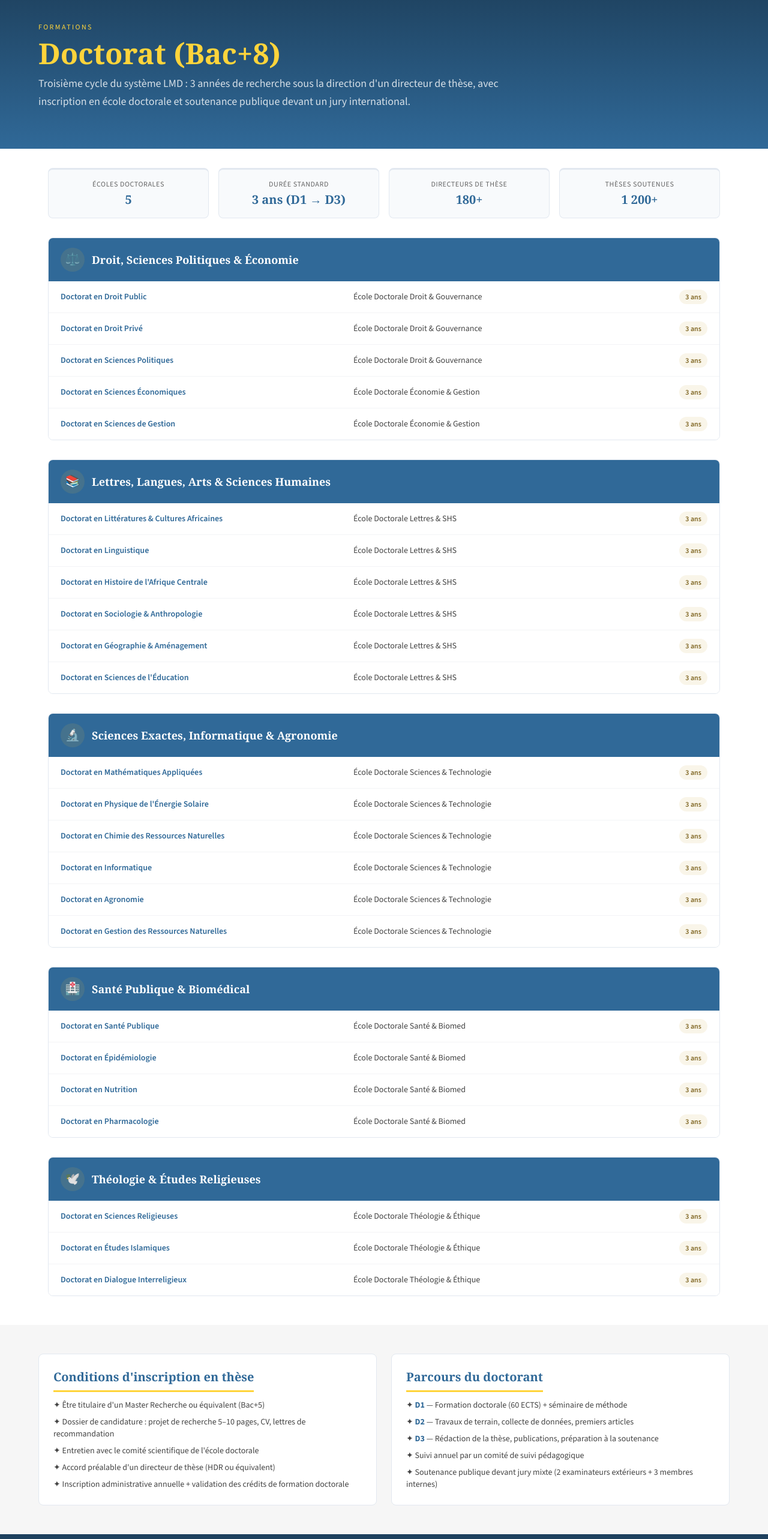
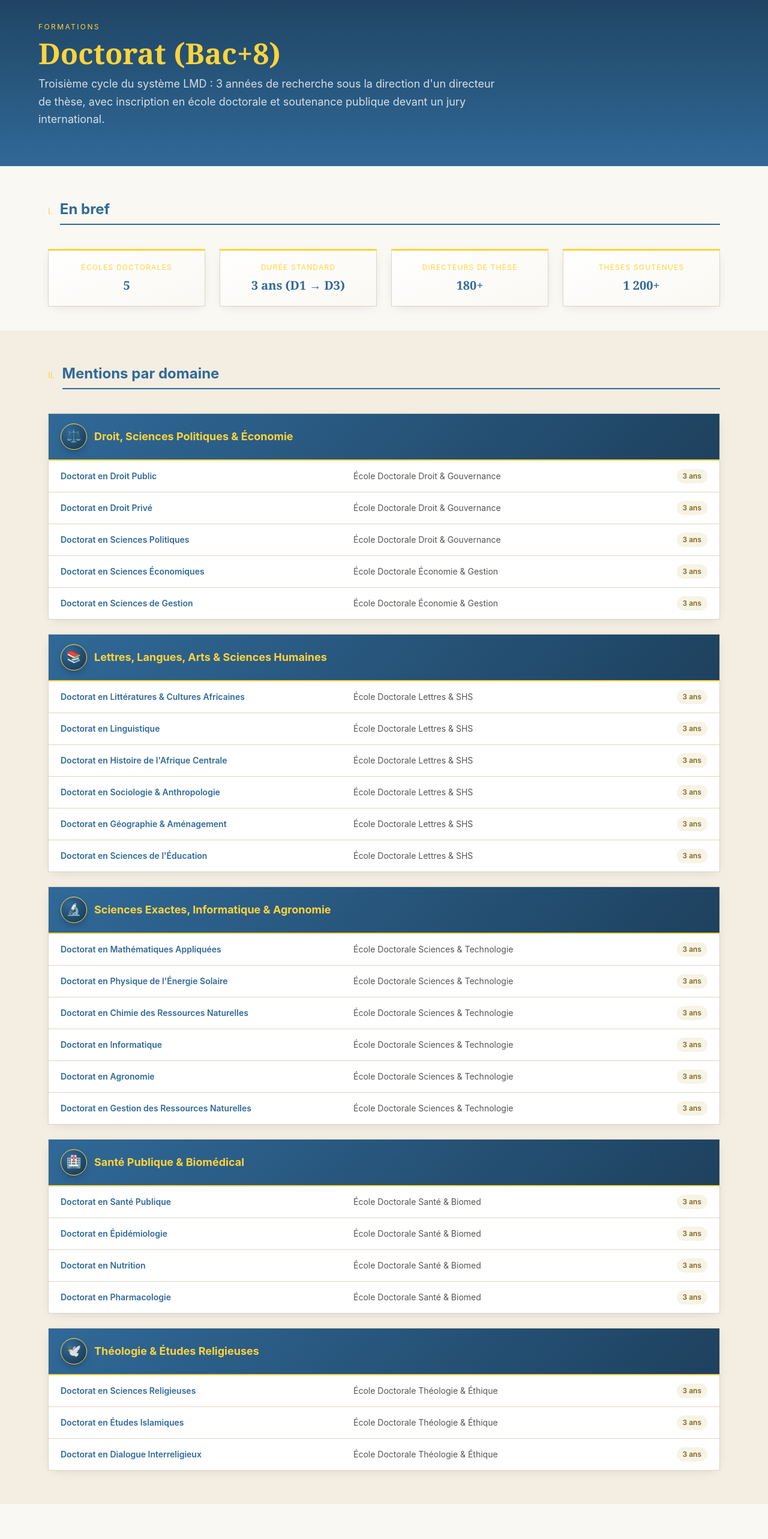
Before and after one commit to Barya696/universite-ndjamena-official-web, a React (Vite) app in the folder frontend/: page /universite/formations/doctorat in a window 1280 px wide. Shown: the part 80-2646 px from the top of the page at 60% size. Built offline with nearby package versions, Linux system fonts and the light colour scheme.

Commit message:
Doctorat

```diff
--- a/frontend/src/app/Components/Universites/Formations/Doctorat.tsx
+++ b/frontend/src/app/Components/Universites/Formations/Doctorat.tsx
@@ -1,7 +1,22 @@
 import { BRAND } from "../../Utils/brand";
 
 const NAVY = BRAND.navy;
+const NAVY_DEEP = BRAND.navyDeep;
 const GOLD = BRAND.gold;
+const PARCHMENT = "#FAF8F3";
+const PARCHMENT_ALT = "#F3EEE1";
+const LINE = "#DDD6C4";
+const INK_SOFT = "#565553";
+const SHADOW = "0 4px 18px -8px rgba(20,30,55,0.18)";
+// Matches the sans-serif used in the site footer / HistoireMission page.
+const FONT = "'Inter', ui-sans-serif, system-ui, -apple-system, sans-serif";
+
+const STATS = [
+  { k: "Écoles doctorales", v: "5" },
+  { k: "Durée standard", v: "3 ans (D1 → D3)" },
+  { k: "Directeurs de thèse", v: "180+" },
+  { k: "Thèses soutenues", v: "1 200+" },
+];
 
 const DOCTORATS: {
   domaine: string;
@@ -64,17 +79,67 @@ const DOCTORATS: {
   },
 ];
 
+const CONDITIONS = [
+  "Être titulaire d'un Master Recherche ou équivalent (Bac+5)",
+  "Dossier de candidature : projet de recherche 5–10 pages, CV, lettres de recommandation",
+  "Entretien avec le comité scientifique de l'école doctorale",
+  "Accord préalable d'un directeur de thèse (HDR ou équivalent)",
+  "Inscription administrative annuelle + validation des crédits de formation doctorale",
+];
+
+const PARCOURS = [
+  { strong: "D1", rest: "— Formation doctorale (60 ECTS) + séminaire de méthode" },
+  { strong: "D2", rest: "— Travaux de terrain, collecte de données, premiers articles" },
+  { strong: "D3", rest: "— Rédaction de la thèse, publications, préparation à la soutenance" },
+  { strong: "", rest: "Suivi annuel par un comité de suivi pédagogique" },
+  { strong: "", rest: "Soutenance publique devant jury mixte (2 examinateurs extérieurs + 3 membres internes)" },
+];
+
+function SectionHeading({ roman, title }: { roman: string; title: string }) {
+  return (
+    <div className="flex items-baseline gap-3 mb-8">
+      <span className="text-sm" style={{ color: GOLD, fontFamily: FONT }}>
+        {roman}
+      </span>
+      <h2 className="text-2xl font-bold pb-2 flex-1" style={{ color: NAVY, fontFamily: FONT, borderBottom: `2px solid ${NAVY}` }}>
+        {title}
+      </h2>
+    </div>
+  );
+}
+
+// Emoji-glyph medallion, set in the same navy-fill / gold-ring language
+// as the icon badges used across the site (see HistoireMission's MissionIcon).
+function DomaineIcon({ glyph }: { glyph: string }) {
+  return (
+    <span
+      className="inline-flex items-center justify-center shrink-0 text-xl"
+      style={{
+        width: 44,
+        height: 44,
+        borderRadius: "9999px",
+        background: `radial-gradient(circle at 32% 28%, ${NAVY} 0%, ${NAVY_DEEP} 75%)`,
+        border: `1px solid ${GOLD}`,
+        boxShadow: `0 6px 14px -6px rgba(10,20,40,0.55), inset 0 1px 1px rgba(255,255,255,0.18)`,
+      }}
+    >
+      {glyph}
+    </span>
+  );
+}
+
 export default function Doctorat() {
   return (
-    <div className="bg-white min-h-screen">
+    <div style={{ background: PARCHMENT }} className="min-h-screen">
+      {/* EN-TÊTE — matches the other "Formations" pages */}
       <section
         className="py-16 px-4 md:px-[50px]"
         style={{
-          background: `linear-gradient(180deg, ${BRAND.navyDeep} 0%, ${NAVY} 100%)`,
+          background: `linear-gradient(180deg, ${NAVY_DEEP} 0%, ${NAVY} 100%)`,
         }}
       >
         <div className="max-w-6xl mx-auto">
-          <p className="uppercase tracking-[0.2em] text-xs mb-3" style={{ color: GOLD }}>
+          <p className="uppercase tracking-[0.2em] text-xs mb-3" style={{ color: GOLD, fontFamily: FONT }}>
             Formations
           </p>
           <h1
@@ -83,7 +148,7 @@ export default function Doctorat() {
           >
             Doctorat (Bac+8)
           </h1>
-          <p className="text-lg text-white/80 max-w-3xl leading-relaxed">
+          <p className="text-lg text-white/80 max-w-3xl leading-relaxed" style={{ fontFamily: FONT }}>
             Troisième cycle du système LMD : 3 années de recherche sous la direction
             d'un directeur de thèse, avec inscription en école doctorale et soutenance
             publique devant un jury international.
@@ -91,20 +156,24 @@ export default function Doctorat() {
         </div>
       </section>
 
-      <section className="max-w-6xl mx-auto px-4 py-8">
-        <div className="grid md:grid-cols-4 gap-4 text-sm">
-          {[
-            { k: "Écoles doctorales", v: "5" },
-            { k: "Durée standard", v: "3 ans (D1 → D3)" },
-            { k: "Directeurs de thèse", v: "180+" },
-            { k: "Thèses soutenues", v: "1 200+" },
-          ].map((s) => (
+      {/* EN BREF */}
+      <section className="max-w-6xl mx-auto px-4 pt-14 pb-4">
+        <SectionHeading roman="I." title="En bref" />
+        <div className="grid md:grid-cols-4 gap-6 pt-2">
+          {STATS.map((s) => (
             <div
               key={s.k}
-              className="p-4 rounded-lg border text-center"
-              style={{ background: "#f8fafc", borderTop: `3px solid ${GOLD}`, borderColor: "#e2e8f0" }}
+              className="text-center p-5 bg-white"
+              style={{
+                boxShadow: SHADOW,
+                border: `1px solid ${LINE}`,
+                borderTop: `3px solid ${GOLD}`,
+                backgroundImage: `linear-gradient(160deg, #ffffff 0%, ${PARCHMENT} 100%)`,
+              }}
             >
-              <p className="text-xs uppercase tracking-wider text-[#646464] mb-1">{s.k}</p>
+              <p className="text-xs uppercase tracking-wider mb-2" style={{ color: GOLD, fontFamily: FONT, letterSpacing: "0.1em" }}>
+                {s.k}
+              </p>
               <p className="text-xl font-bold" style={{ color: NAVY, fontFamily: "Georgia, serif" }}>
                 {s.v}
               </p>
@@ -113,38 +182,41 @@ export default function Doctorat() {
         </div>
       </section>
 
-      <section className="max-w-6xl mx-auto px-4 pb-12 space-y-8">
+      {/* MENTIONS PAR DOMAINE */}
+      <section className="py-14 mt-6" style={{ background: PARCHMENT_ALT }}>
+        <div className="max-w-6xl mx-auto px-4">
+          <SectionHeading roman="II." title="Mentions par domaine" />
+          <div className="space-y-6 pt-2">
             {DOCTORATS.map((dom) => (
               <article
                 key={dom.domaine}
-            className="rounded-lg border overflow-hidden"
-            style={{ borderColor: "#e2e8f0" }}
+                className="bg-white overflow-hidden"
+                style={{ boxShadow: SHADOW, border: `1px solid ${LINE}` }}
               >
-            <div className="px-5 py-4 flex items-center gap-3" style={{ background: NAVY }}>
-              <span
-                className="inline-flex items-center justify-center w-10 h-10 rounded-full text-xl"
-                style={{ background: "rgba(200,168,75,0.14)" }}
+                <div
+                  className="px-5 py-4 flex items-center gap-3"
+                  style={{ background: `linear-gradient(135deg, ${NAVY} 0%, ${NAVY_DEEP} 100%)`, borderBottom: `2px solid ${GOLD}` }}
                 >
-                {dom.icon}
-              </span>
-              <h2 className="font-bold text-white text-lg" style={{ fontFamily: "Georgia, serif" }}>
+                  <DomaineIcon glyph={dom.icon} />
+                  <h3 className="font-bold text-lg" style={{ color: GOLD, fontFamily: FONT }}>
                     {dom.domaine}
-              </h2>
+                  </h3>
                 </div>
-            <div className="bg-white divide-y divide-gray-100">
-              {dom.mentions.map((m) => (
+                <div>
+                  {dom.mentions.map((m, i) => (
                     <div
                       key={m.nom}
                       className="grid md:grid-cols-[1.4fr_1.1fr_0.6fr] gap-3 px-5 py-3.5 text-sm items-center"
+                      style={{ borderTop: i === 0 ? "none" : `1px solid ${LINE}` }}
                     >
-                  <div className="font-semibold" style={{ color: NAVY }}>
+                      <div className="font-semibold" style={{ color: NAVY, fontFamily: FONT }}>
                         {m.nom}
                       </div>
-                  <div className="text-[#444]">{m.ecole}</div>
+                      <div style={{ color: INK_SOFT, fontFamily: FONT }}>{m.ecole}</div>
                       <div className="inline-flex items-center justify-start md:justify-end">
                         <span
-                      className="px-2.5 py-1 rounded-full text-xs font-semibold"
-                      style={{ background: "rgba(200,168,75,0.12)", color: "#806724" }}
+                          className="px-2.5 py-1 text-xs font-semibold"
+                          style={{ background: "rgba(200,168,75,0.14)", color: "#806724", fontFamily: FONT, borderRadius: 999 }}
                         >
                           {m.duree}
                         </span>
@@ -154,44 +226,51 @@ export default function Doctorat() {
                 </div>
               </article>
             ))}
+          </div>
+        </div>
       </section>
 
-      <section style={{ background: "#f6f6f6" }} className="py-12 px-4">
-        <div className="max-w-6xl mx-auto grid md:grid-cols-2 gap-6">
+      {/* CONDITIONS & PARCOURS */}
+      <section className="max-w-6xl mx-auto px-4 py-16">
+        <SectionHeading roman="III." title="Conditions & parcours du doctorant" />
+        <div className="grid md:grid-cols-2 gap-6 pt-2">
           <div
-            className="rounded-lg border p-6"
-            style={{ background: "#fff", borderColor: "#e2e8f0" }}
+            className="p-6 bg-white"
+            style={{ boxShadow: SHADOW, border: `1px solid ${LINE}`, borderTop: `3px solid ${GOLD}` }}
           >
-            <h3
-              className="text-xl font-bold mb-3 pb-2 inline-block"
-              style={{ color: NAVY, fontFamily: "Georgia, serif", borderBottom: `3px solid ${GOLD}` }}
-            >
+            <h3 className="text-lg font-bold mb-4" style={{ color: NAVY, fontFamily: "Georgia, serif" }}>
               Conditions d'inscription en thèse
             </h3>
-            <ul className="space-y-2 text-sm text-[#444]">
-              <li>✦ Être titulaire d'un Master Recherche ou équivalent (Bac+5)</li>
-              <li>✦ Dossier de candidature : projet de recherche 5–10 pages, CV, lettres de recommandation</li>
-              <li>✦ Entretien avec le comité scientifique de l'école doctorale</li>
-              <li>✦ Accord préalable d'un directeur de thèse (HDR ou équivalent)</li>
-              <li>✦ Inscription administrative annuelle + validation des crédits de formation doctorale</li>
+            <ul className="space-y-2 text-sm" style={{ color: INK_SOFT, fontFamily: FONT }}>
+              {CONDITIONS.map((c) => (
+                <li key={c} className="flex gap-2">
+                  <span className="shrink-0" style={{ color: GOLD }} aria-hidden>
+                    ✦
+                  </span>
+                  <span className="leading-relaxed">{c}</span>
+                </li>
+              ))}
             </ul>
           </div>
           <div
-            className="rounded-lg border p-6"
-            style={{ background: "#fff", borderColor: "#e2e8f0" }}
+            className="p-6 bg-white"
+            style={{ boxShadow: SHADOW, border: `1px solid ${LINE}`, borderTop: `3px solid ${GOLD}` }}
           >
-            <h3
-              className="text-xl font-bold mb-3 pb-2 inline-block"
-              style={{ color: NAVY, fontFamily: "Georgia, serif", borderBottom: `3px solid ${GOLD}` }}
-            >
+            <h3 className="text-lg font-bold mb-4" style={{ color: NAVY, fontFamily: "Georgia, serif" }}>
               Parcours du doctorant
             </h3>
-            <ul className="space-y-2 text-sm text-[#444]">
-              <li>✦ <strong style={{color: NAVY}}>D1</strong> — Formation doctorale (60 ECTS) + séminaire de méthode</li>
-              <li>✦ <strong style={{color: NAVY}}>D2</strong> — Travaux de terrain, collecte de données, premiers articles</li>
-              <li>✦ <strong style={{color: NAVY}}>D3</strong> — Rédaction de la thèse, publications, préparation à la soutenance</li>
-              <li>✦ Suivi annuel par un comité de suivi pédagogique</li>
-              <li>✦ Soutenance publique devant jury mixte (2 examinateurs extérieurs + 3 membres internes)</li>
+            <ul className="space-y-2 text-sm" style={{ color: INK_SOFT, fontFamily: FONT }}>
+              {PARCOURS.map((p) => (
+                <li key={p.rest} className="flex gap-2">
+                  <span className="shrink-0" style={{ color: GOLD }} aria-hidden>
+                    ✦
+                  </span>
+                  <span className="leading-relaxed">
+                    {p.strong && <strong style={{ color: NAVY }}>{p.strong} </strong>}
+                    {p.rest}
+                  </span>
+                </li>
+              ))}
             </ul>
           </div>
         </div>
```
Lines whose indentation alone changed are shown as unchanged.
